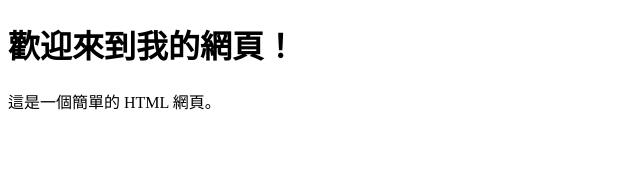
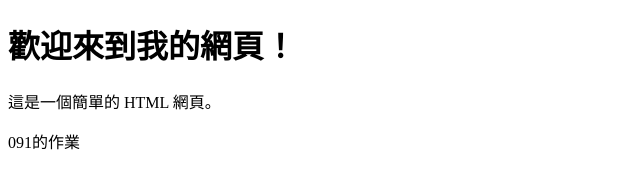
Before and after one commit to EricHuang1105/Eric1105, a plain HTML site: page index.html in a window 1280 px wide. Shown: the whole page, without its empty margins (0-640 px from the left). Drawn offline with Linux system fonts and the light colour scheme.

Commit message:
Update index.html

```diff
--- a/index.html
+++ b/index.html
@@ -6,5 +6,6 @@
 <body>
   <h1>歡迎來到我的網頁！</h1>
   <p>這是一個簡單的 HTML 網頁。</p>
+  <a herf="0918.html" target="_blank">091的作業</a>
 </body>
 </html>
```
